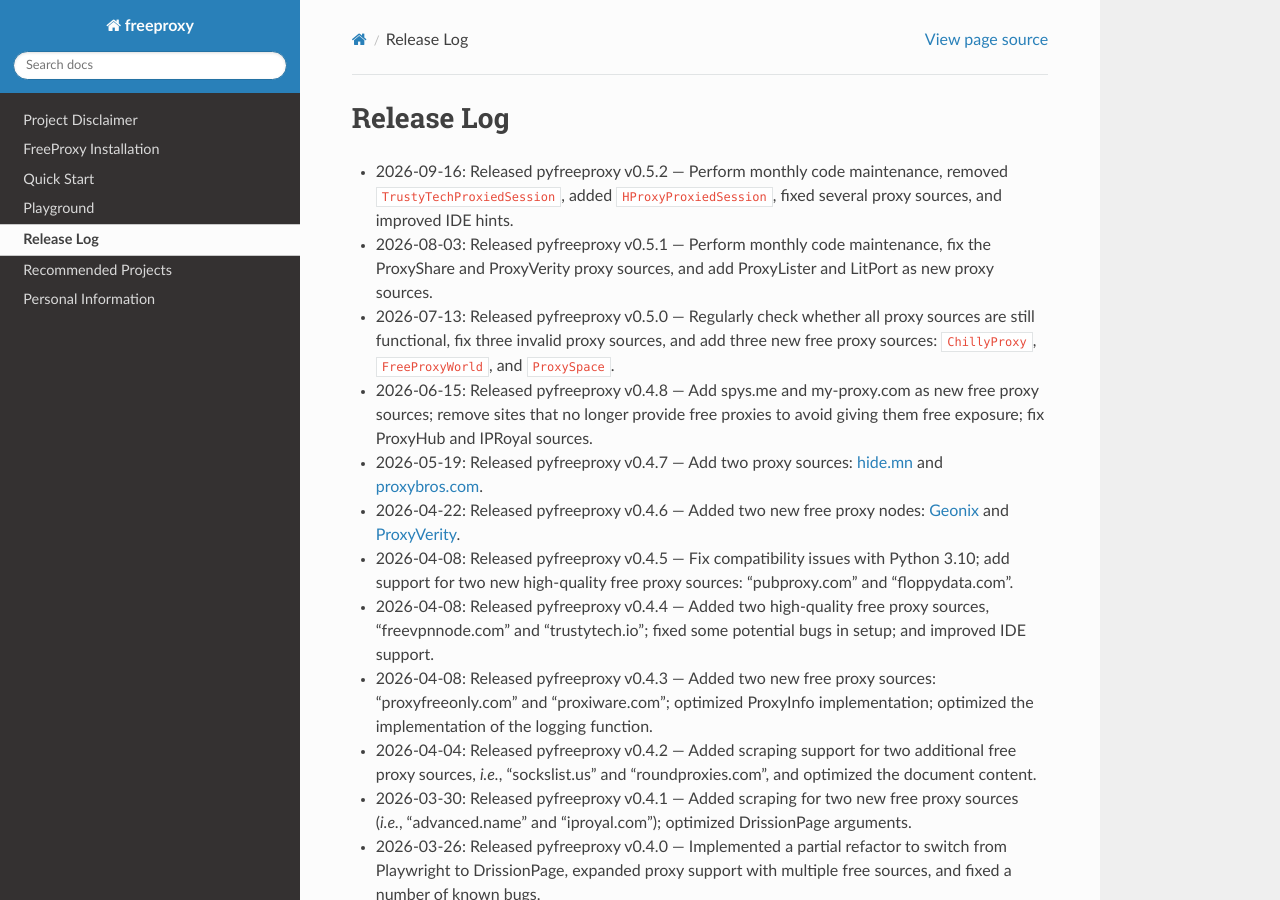
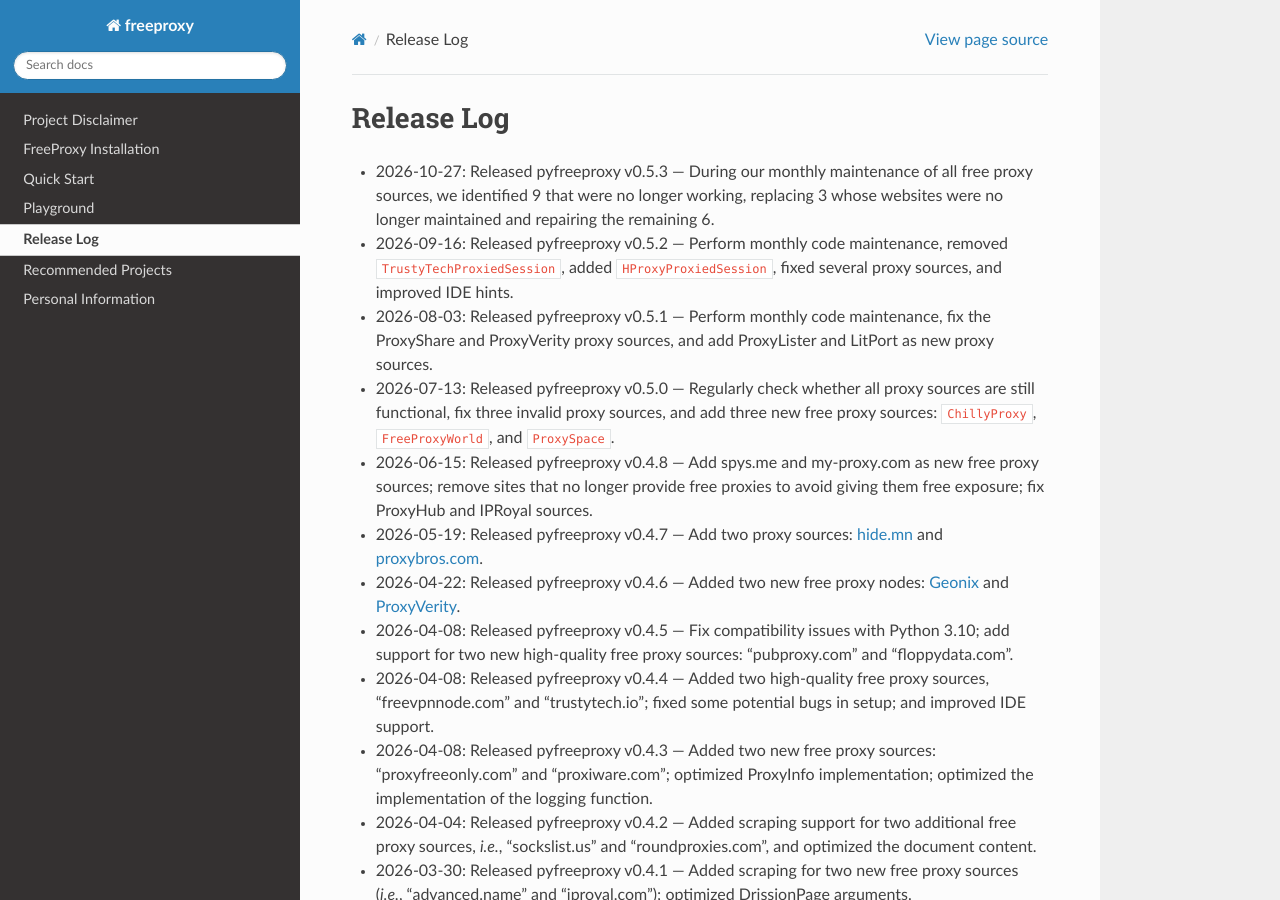
Before and after one commit to CharlesPikachu/freeproxy, a Sphinx documentation site: the page built from docs/Changelog.md, in a window 1280 px wide and 900 px high. Built offline with Sphinx 7.4.7 and the Read the Docs theme 3.1.0, drawn with Linux system fonts in a browser that asks for light colours.

Commit message:
bump to pyfreeproxy v0.5.3

```diff
--- a/docs/Changelog.md
+++ b/docs/Changelog.md
@@ -1,4 +1,6 @@
 # Release Log
+
+- 2026-10-27: Released pyfreeproxy v0.5.3 — During our monthly maintenance of all free proxy sources, we identified 9 that were no longer working, replacing 3 whose websites were no longer maintained and repairing the remaining 6.
 
 - 2026-09-16: Released pyfreeproxy v0.5.2 — Perform monthly code maintenance, removed `TrustyTechProxiedSession`, added `HProxyProxiedSession`, fixed several proxy sources, and improved IDE hints.
 
--- a/docs/conf.py
+++ b/docs/conf.py
@@ -20,7 +20,7 @@
 project = 'freeproxy'
 copyright = '2022-2030, Zhenchao Jin'
 author = 'Zhenchao Jin'
-release = '0.5.2'
+release = '0.5.3'
 
 # -- General configuration ---------------------------------------------------
 
--- a/freeproxy/__init__.py
+++ b/freeproxy/__init__.py
@@ -5,7 +5,7 @@ __description__ = 'FreeProxy: Collecting free proxies from internet.'
 '''url'''
 __url__ = 'https://github.com/CharlesPikachu/freeproxy'
 '''version'''
-__version__ = '0.5.2'
+__version__ = '0.5.3'
 '''author'''
 __author__ = 'Zhenchao Jin'
 '''email'''
```
Also changed, not shown: README.md (+1 -1 lines).
